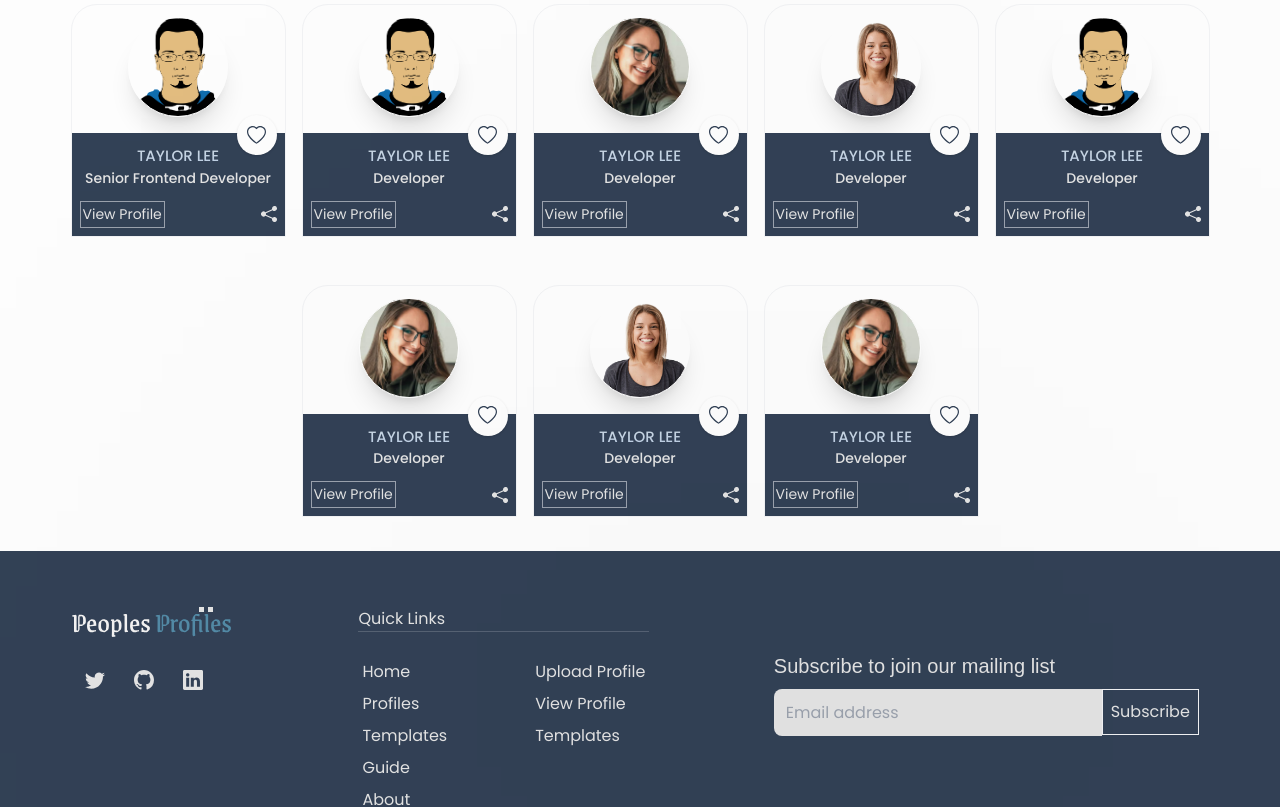
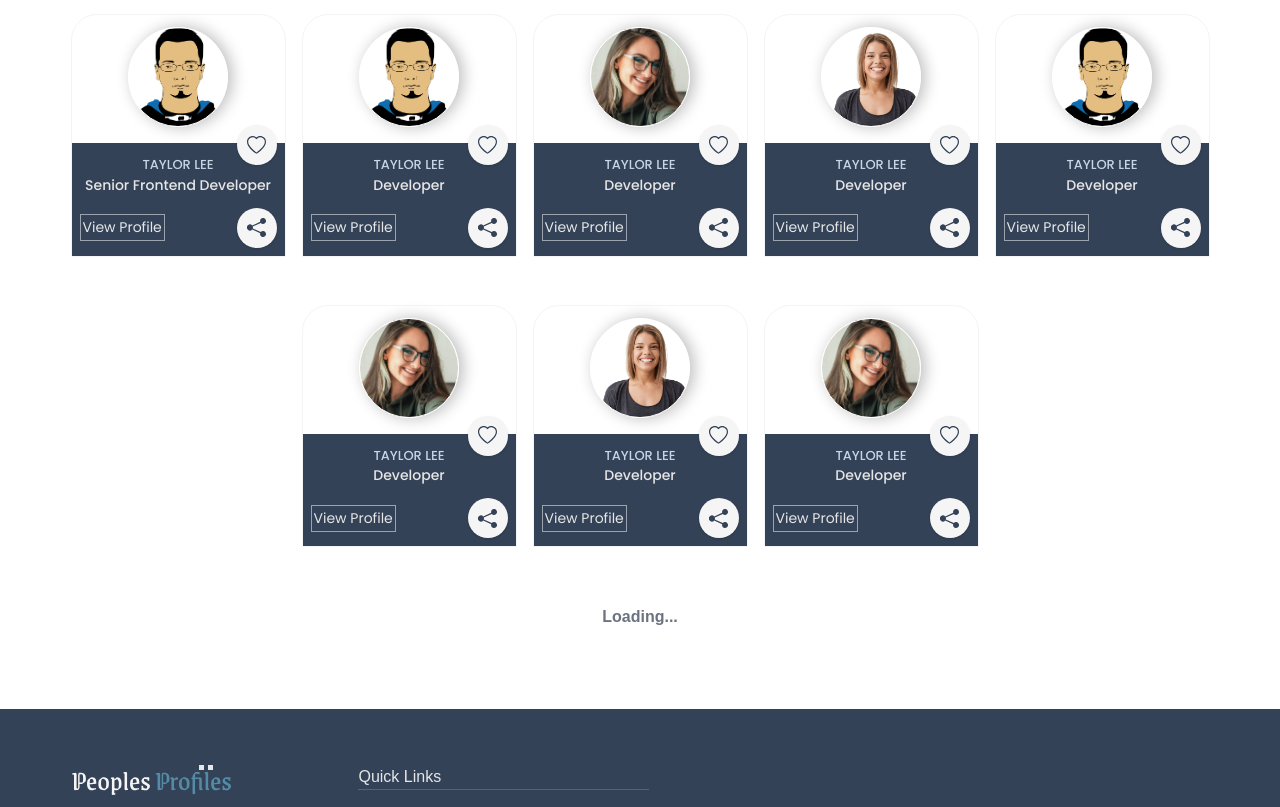
Before and after one commit to ivioje/Peoples-Profile, a React (Vite) app in the folder client/: page /profiles in a window 1280 px wide. Shown: the part 680-1487 px from the top of the page. Built offline with nearby package versions, Linux system fonts and the light colour scheme; a web font is replaced by a local one.

Commit message:
profiles page

```diff
--- a/client/src/components/footer/Footer.jsx
+++ b/client/src/components/footer/Footer.jsx
@@ -20,22 +20,23 @@ const Footer = () => (
             </div>
 
             <div className='p-4'>
-                <h3>Quick Links</h3>
+                <h3 className='font-firaSans'>Quick Links</h3>
                 <hr className='opacity-20' />
                 <div className='flex justify-between flex-wrap my-4 '>
                     <div className='flex flex-col mr-20 pt-2'>
                         {quickLinks.slice(0, 5).map((link) => (
-                            <a href='#' key={link.id} className='p-1'>{link.title}</a>
+                            <a href={`/${link.title.toLowerCase()}`} key={link.id} className='p-1'>{link.title}</a>
                         ))}
                     </div>
                     <div className='flex flex-col pt-2'>
                         {quickLinks.slice(5, 8).map((link) => (
-                            <a href='#' key={link.id} className='p-1'>{link.title}</a>
+                            <a href={`/${link.title.toLowerCase()}`} key={link.id} className='p-1'>
+                                {link.title}
+                            </a>
                         ))}
                     </div>
                 </div>
             </div>
-            <div className='absolute z-[0] w-[60%] h-[70%] right-20 black__gradient' />
 
             <div className='p-4 mt-1 sm:mt-9'>
                 <h3 className='font-firaSans text-[20px] py-2'>
--- a/client/src/routes/profiles/cards.jsx
+++ b/client/src/routes/profiles/cards.jsx
@@ -14,32 +14,40 @@ const Cards = () => {
     }
 
     return (
-        <section className=''>
-            <div className='flex justify-center flex-wrap font-poppins'>
+        <section className='pb-20'>
+            <div className='flex justify-center flex-wrap font-poppins pb-6'>
                 {cardItems.map((items) => (
-                    <div key={items.id} className='w-[42%] xs:w-[215px] border border-gray-100 flex flex-col items-center justify-between pt-3
+                    <div key={items.id} className='w-[42%] xs:w-[215px] border
+                    border-gray-100 flex flex-col items-center justify-between pt-3
                     my-6 mx-2 top-[-10px] min-w-[40px] rounded-t-[26px] relative '>
 
                         <div className='w-[80px] h-[80px] xs:w-[100px] xs:h-[100px] mb-4 border border-white
-                            rounded-[50%] shadow-xl bg-cover bg-center'
+                            rounded-[50%] shadow bg-cover bg-center'
                             style={{ 'backgroundImage': `url(${items.photo})` }}
                         />
-                        <button className='absolute xs:top-[110px] right-0 bg-white w-[30px] xs:w-[40px] h-[30px] xs:h-[40px]
-                        flex items-center justify-center text-[14px] xs:text-[19px] rounded-full mr-1 ss:mr-2 shadow-lg outline-none xs:shadow text-primary'
-                            onClick={() => setFill(items.id)}>
+
+                        <button className='absolute xs:top-[110px] right-0 bg-dimWhite w-[30px] xs:w-[40px]
+                        h-[30px] xs:h-[40px] flex items-center justify-center text-[14px] xs:text-[19px] rounded-full
+                        mr-1 ss:mr-2 shadow-lg outline-none xs:shadow text-primary' onClick={() => setFill(items.id)}>
                             {fill === items.id ? <BsHeartFill /> : <BsHeart />}
                         </button>
                         {/* <CardButton filled={items.fill} setFill={setFill} fill={fill} /> */}
 
                         <div className='flex flex-col w-full p-2 bg-primary text-lightGray text-center'>
-                            <h4 className='card_text_gradient px-1 pt-1 uppercase font-[500] text-[15px]'>{items.name}</h4>
-                            <p className='px-1 pb-3 text-[14px] font-[500]'>{items.work}</p>
+                            <h4 className='card_text_gradient px-1 pt-1 font-[500] uppercase text-[13px]'>
+                                {items.name}
+                            </h4>
+                            <p className='px-1 pb-3 text-[14px] font-[500]'>
+                                {items.work}
+                            </p>
                             <div className='flex justify-between items-center'>
                                 <Link to={`/user/${items.name}`} className='p-[2px] text-[14px] border border-gray-400'>
                                     View Profile
                                 </Link>
 
-                                <button className=''>
+                                <button className='bg-dimWhite w-[30px] xs:w-[40px] h-[30px] xs:h-[40px]
+                            flex items-center justify-center text-[14px] xs:text-[19px] rounded-full shadow-lg
+                            outline-none xs:shadow text-primary'>
                                     <BsShareFill />
                                 </button>
                             </div>
@@ -48,6 +56,9 @@ const Cards = () => {
                 ))
                 }
             </div>
+            <h4 className='text-center text-gray-500 font-bold font-firaSans'>
+                Loading...
+            </h4>
         </section>
     )
 }
--- a/client/src/routes/profiles/header.jsx
+++ b/client/src/routes/profiles/header.jsx
@@ -24,8 +24,8 @@ const Header = () => {
 
             </div>
 
-            <p className='text-primary font-normal font-poppins'>
-                <Link to='/login' className='underline'>Log in</Link> to save favourites.
+            <p className='text-text_color font-normal font-poppins'>
+                <Link to='/login' className=' border-b-2 border-dotted border-gray-500 text-gradient'>Log in</Link> to save favourites.
             </p>
         </section>
     )
```
